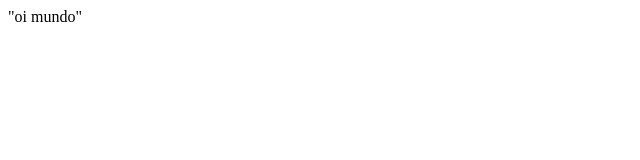
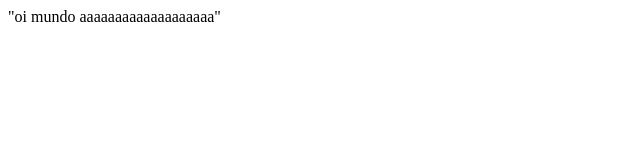
Before and after one commit to Maczevski/ProjetoRestaurante, a plain HTML site: page index1.html in a window 1280 px wide. Shown: the whole page, without its empty margins (0-640 px from the left). Drawn offline with Linux system fonts and the light colour scheme.

Commit message:
Kaila Alteração

```diff
--- a/index1.html
+++ b/index1.html
@@ -6,6 +6,6 @@
     <title>Document</title>
 </head>
 <body>
-    "oi mundo"
+    "oi mundo  aaaaaaaaaaaaaaaaaaa"
 </body>
 </html>
```
